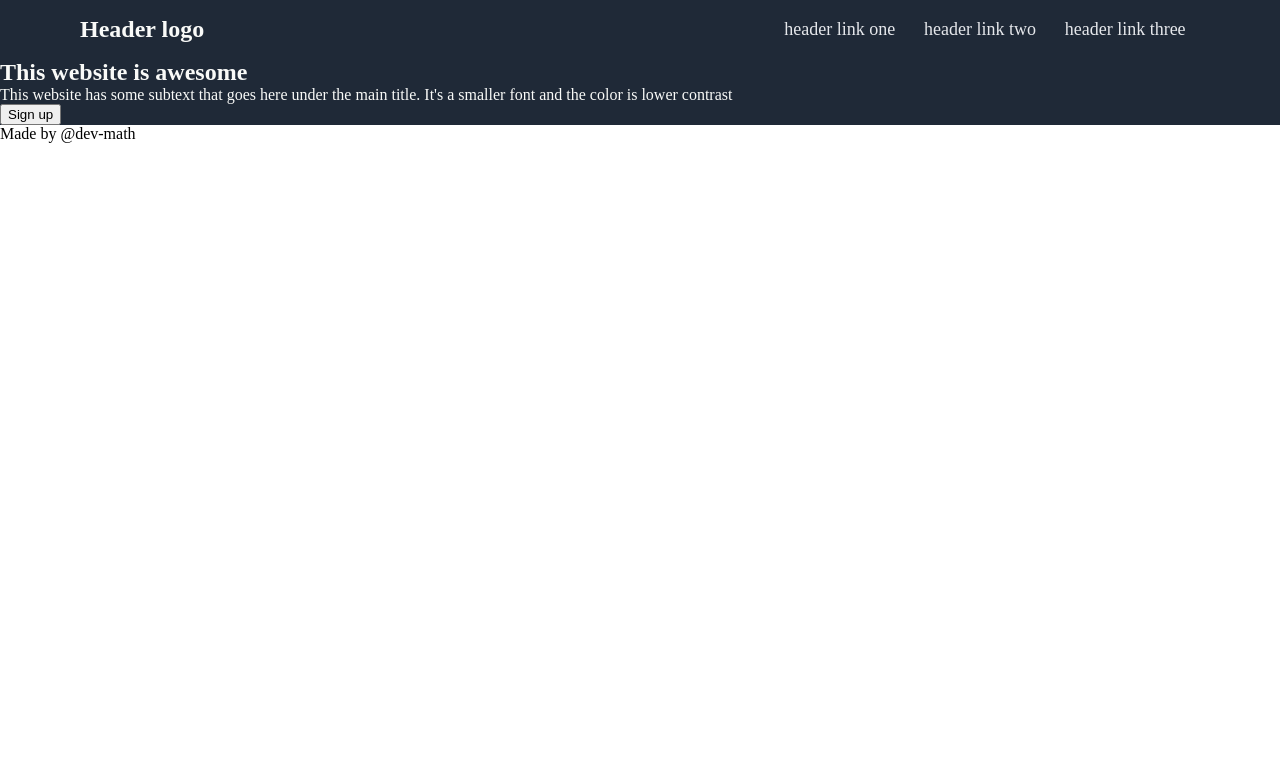
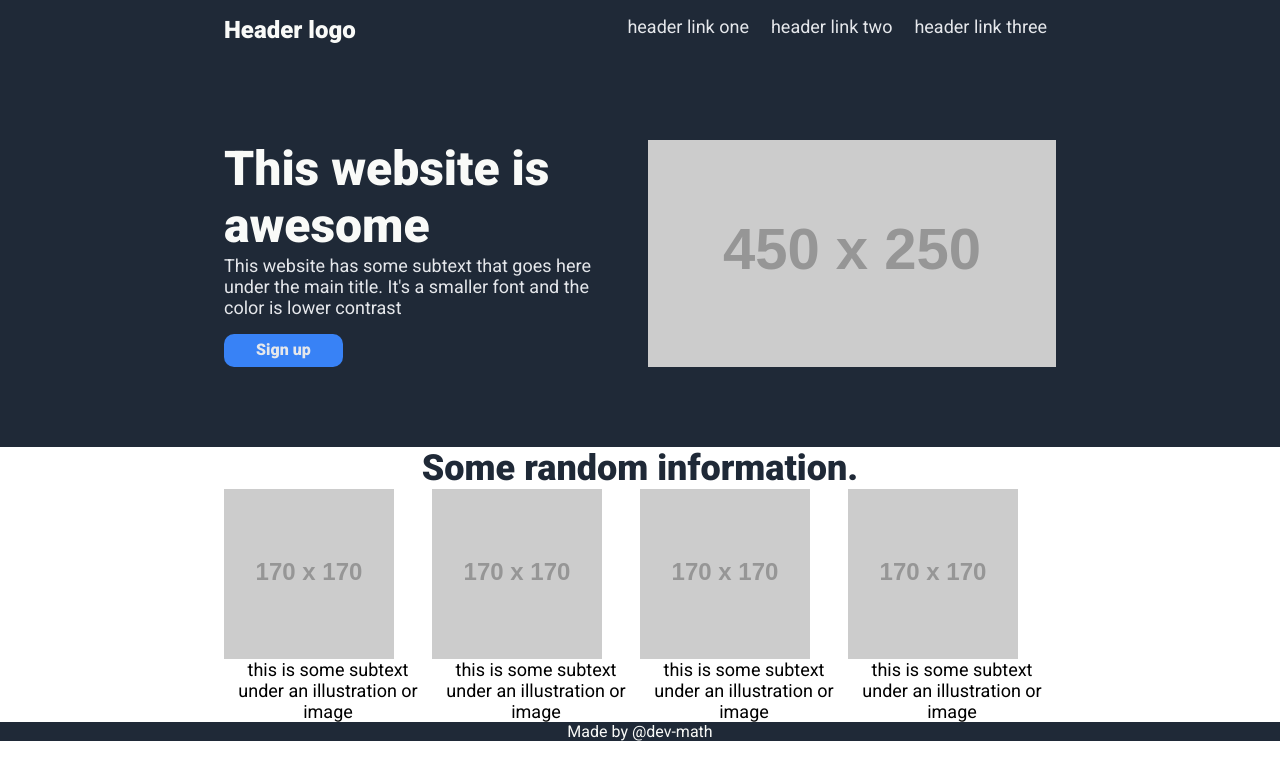
Before and after one commit to dev-math/exercises, a plain HTML site: page sites/odin-landing-page/index.html in a window 1280 px wide. Drawn offline with Linux system fonts and the light colour scheme; placeholder pictures from the web are drawn by us.

Commit message:
Update: hero section styles

```diff
--- a/sites/odin-landing-page/css/style.css
+++ b/sites/odin-landing-page/css/style.css
@@ -30,6 +30,7 @@ img {
 }
 
 ul {
+  list-style: none;
   padding: 0;
 }
 
@@ -44,47 +45,115 @@ a {
   --color-dark: #1f2937;
   --color-light: #f9faf8;
   --color-white: #e5e7eb;
-  --ff-primary: "Roboto", sans-serif;
+  --container-spacer: 14rem;
+  --ff-primary: "Roboto";
+  --fs-body: 1.125rem;
+  --fs-h2: 2.25rem;
+  --fs-logo: 1.5rem;
+  --fs-xl: 3rem;
 }
 
-/* nav */
-header {
-  background: var(--color-dark);
-  padding: 1em 5em;
+body {
+  font-family: var(--ff-primary), sans-serif;
 }
 
-nav {
-  display: flex;
-  flex-direction: row;
-  justify-content: space-between;
+.container {
+  padding: 0 var(--container-spacer);
 }
 
-nav ul {
-  align-items: center;
-  display: flex;
-  flex-direction: row;
-  list-style: none;
+/* set list items to one row */
+li {
+  display: inline-block;
 }
 
-nav ul li a {
-  color: var(--color-white);
-  font-size: 1.125rem;
-  padding: 0 0.8em;
+/* add hover effect to all links */
+a:not([class]) {
+  transition: 0.3s;
 }
 
-.logo:hover, nav ul li a:hover {
+a:not([class]):hover {
   color: var(--color-accent);
 }
 
+/* hero, footer and header bg colors */
+.hero, footer, header {
+  background: var(--color-dark);
+}
+
+/* set buttons, logo and h1 same font style */
+.btn, .logo, h1 {
+  color: var(--color-light);
+  font-weight: 800;
+}
+
+/* navbar */
+header {
+  display: flex;
+  justify-content: space-between;
+  padding: 1rem 14rem;
+}
+
 .logo {
-  color: var(--color-light);
-  font-size: 1.5rem;
-  font-weight: 800;
-  text-decoration: none;
+  font-size: var(--fs-logo);
+}
+
+nav li a {
+  color: var(--color-white);
+  font-size: var(--fs-body);
+  padding: 0 0.5em;
 }
 
 /* hero */
 .hero {
-  background: var(--color-dark);
+  column-gap: 1em;
+  display: grid;
+  grid-template-columns: repeat(2, 1fr);
+  padding: 5rem var(--container-spacer) 5rem;
+}
+
+.hero img {
+  grid-area: 1 / 2 / 4 / 3;
+}
+
+h1 {
+  font-size: var(--fs-xl);
+}
+
+.hero p {
+  color: var(--color-white);
+  font-size: var(--fs-body);
+}
+
+.btn {
+  border-radius: 10px;
+  background: var(--color-accent);
+  color: var(--color-white);
+  display: inline-block;
+  line-height: 1;
+  margin-top: 1em;
+  padding: 0.5em 2em;
+  text-align: center;
+  width: fit-content;
+}
+
+/* info section */
+h2 {
+  color: var(--color-dark);
+  font-size: var(--fs-h2);
+  text-align: center;
+}
+
+section ul {
+  display: flex;
+}
+
+figcaption {
+  font-size: var(--fs-body);
+  text-align: center;
+}
+
+/* footer */
+footer {
   color: var(--color-light);
+  text-align: center;
 }
--- a/sites/odin-landing-page/index.html
+++ b/sites/odin-landing-page/index.html
@@ -12,9 +12,8 @@
 
   <body>
     <header>
+      <a href="#" class="logo">Header logo</a>
       <nav>
-        <a href="#" class="logo">Header logo</a>
-
         <ul>
           <li><a href="#">header link one</a></li>
           <li><a href="#">header link two</a></li>
@@ -24,21 +23,47 @@
     </header>
 
     <main>
-      <section class="hero">
+      <section class="container hero">
         <h1>This website is awesome</h1>
         <p>This website has some subtext that goes here under the main title. It's a smaller font and the color is lower contrast</p>
-        <button>Sign up</button>
+        <a href="#" class="btn">Sign up</a>
 
-        <img src="#" alt="">
+        <img src="https://via.placeholder.com/450x250?text=..." alt="Placeholder image">
       </section>
 
-      <!-- <section> -->
-      <!--   <h2>Some random information.</h2> -->
-      <!---->
-      <!--   <ul> -->
-      <!--     <li></li> -->
-      <!--   </ul> -->
-      <!-- </section> -->
+      <section class="container">
+        <h2>Some random information.</h2>
+
+        <ul>
+          <li>
+            <figure>
+              <img src="https://via.placeholder.com/170?text=..." alt="placeholder image">
+              <figcaption>this is some subtext under an illustration or image</figcaption>
+            </figure>
+          </li>
+
+          <li>
+            <figure>
+              <img src="https://via.placeholder.com/170?text=..." alt="placeholder image">
+              <figcaption>this is some subtext under an illustration or image</figcaption>
+            </figure>
+          </li>
+
+          <li>
+            <figure>
+              <img src="https://via.placeholder.com/170?text=..." alt="placeholder image">
+              <figcaption>this is some subtext under an illustration or image</figcaption>
+            </figure>
+          </li>
+
+          <li>
+            <figure>
+              <img src="https://via.placeholder.com/170?text=..." alt="placeholder image">
+              <figcaption>this is some subtext under an illustration or image</figcaption>
+            </figure>
+          </li>
+        </ul>
+      </section>
     </main>
 
     <footer>
```
